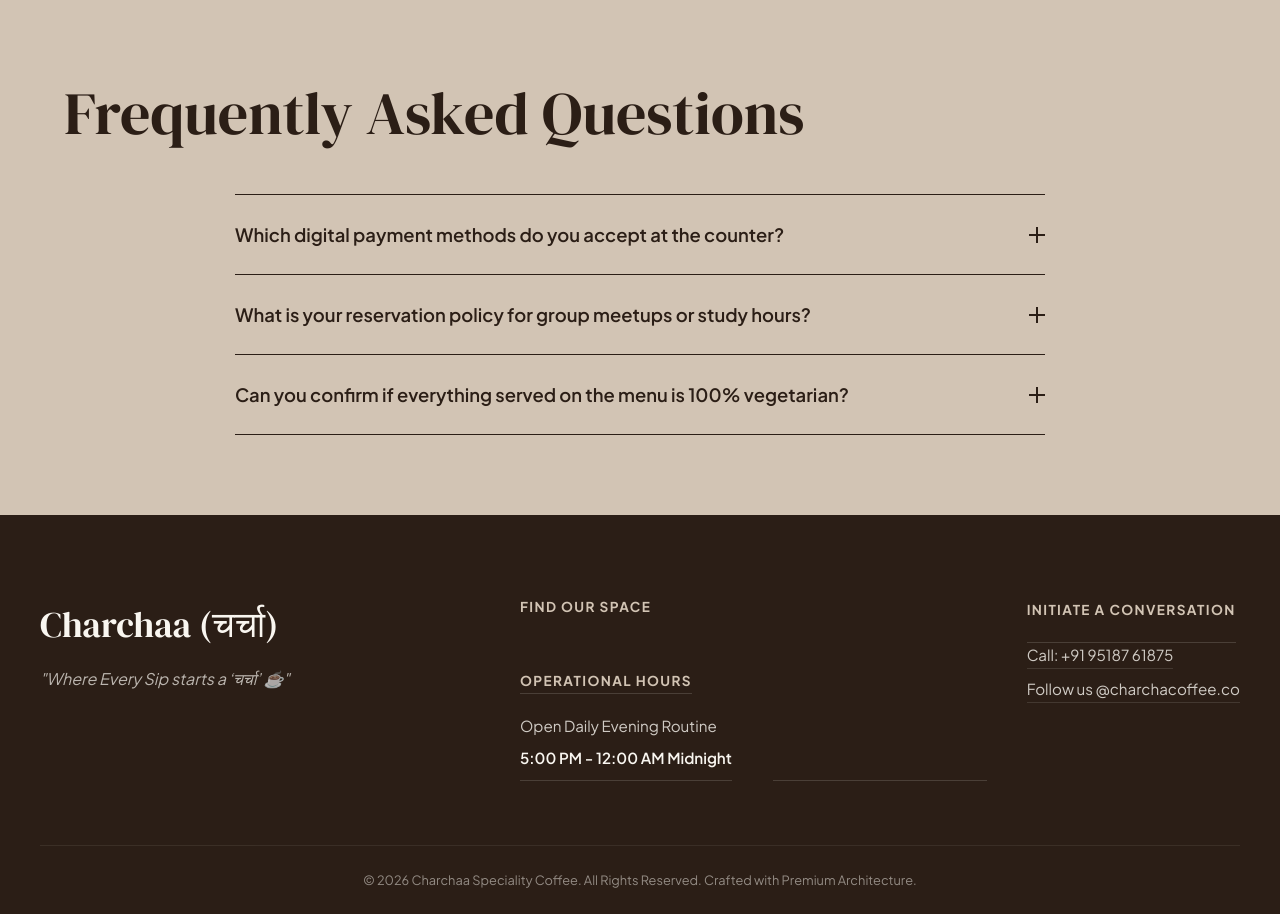
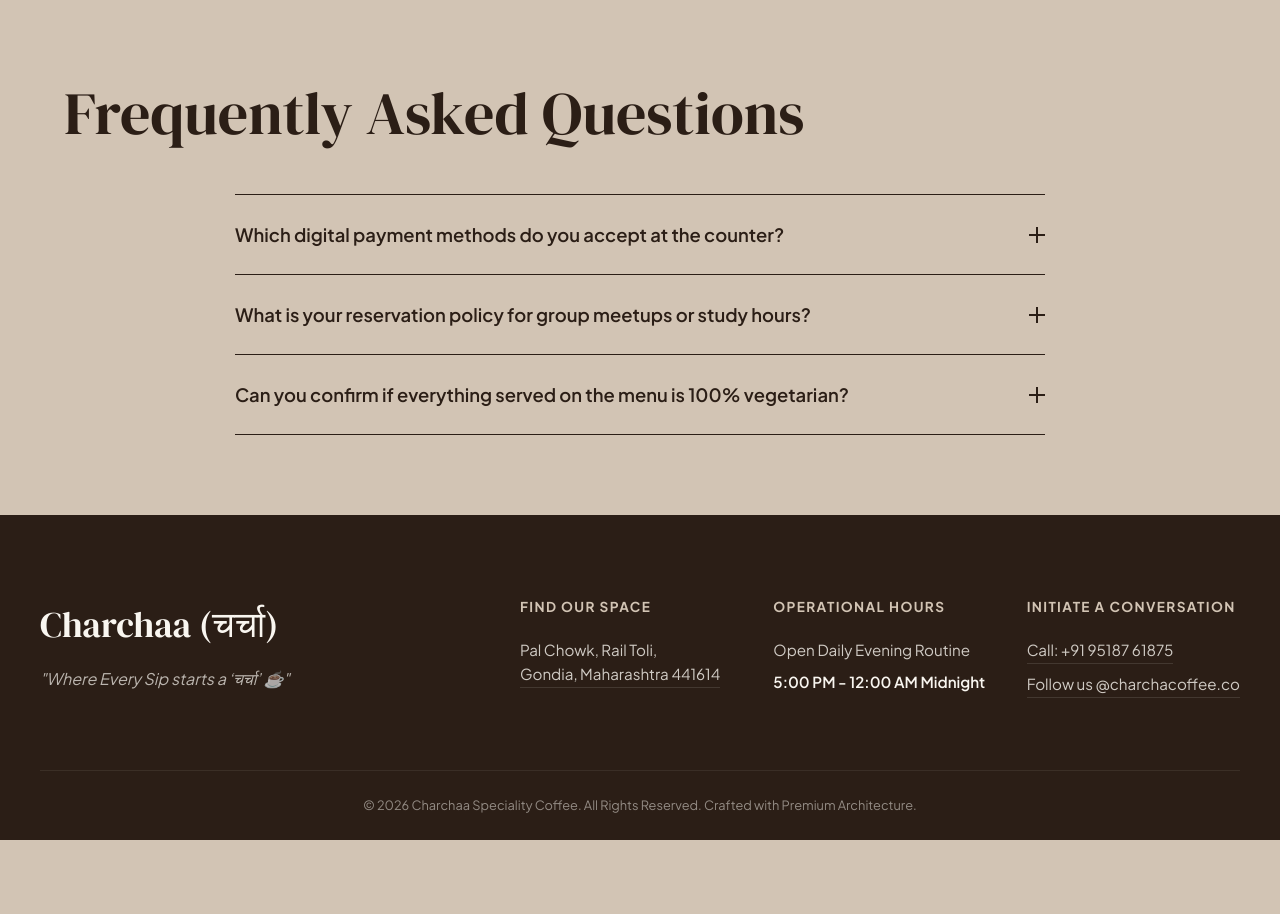
Before and after one commit to Somansh25/Charchaa, a Flask app: page / in a window 1280 px wide. Shown: the part 2591-3505 px from the top of the page. After the commit the page ends 3431 px from the top, so only its background shows below. Run offline with Flask 3, Linux system fonts and the light colour scheme; data that the repository does not hold is empty; a map, chart or similar area stays blank; some libraries are stand-ins or nearby versions.

Commit message:
Fix HTML anchor tag closing syntax

```diff
--- a/templates/index.html
+++ b/templates/index.html
@@ -260,7 +260,7 @@
                 <div class="footer-block">
                     <h4>Find Our Space</h4>
                     <p class="address-text">
-                    <a href="https://maps.app.goo.gl/JSWWx2UMUfSdHgjm9?g_st=ac" target="_blank" rel="noopener noreferrer" class="footer-link maps-link>
+                    <a href="https://maps.app.goo.gl/JSWWx2UMUfSdHgjm9?g_st=ac" target="_blank" rel="noopener noreferrer" class="footer-link maps-link">
                     Pal Chowk, Rail Toli,<br>Gondia, Maharashtra 441614
                     </a>
                     </p>
```
